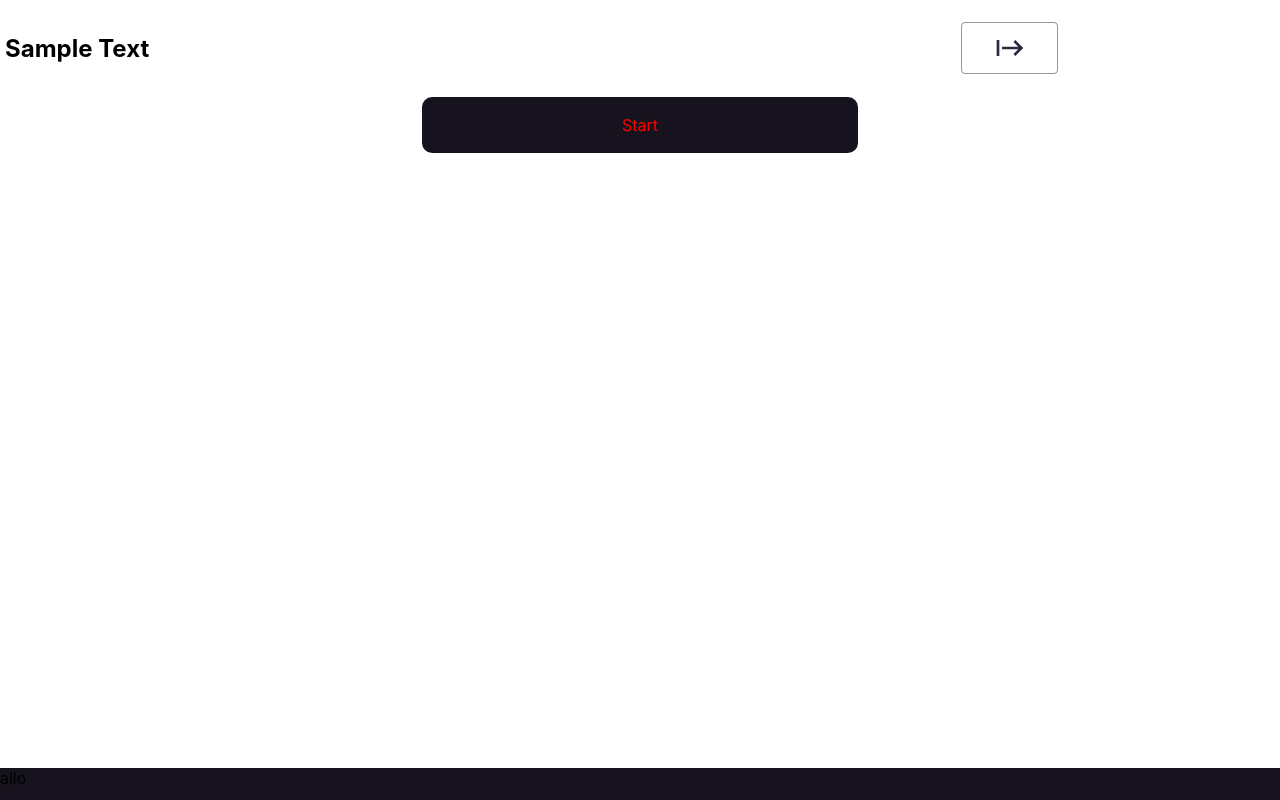
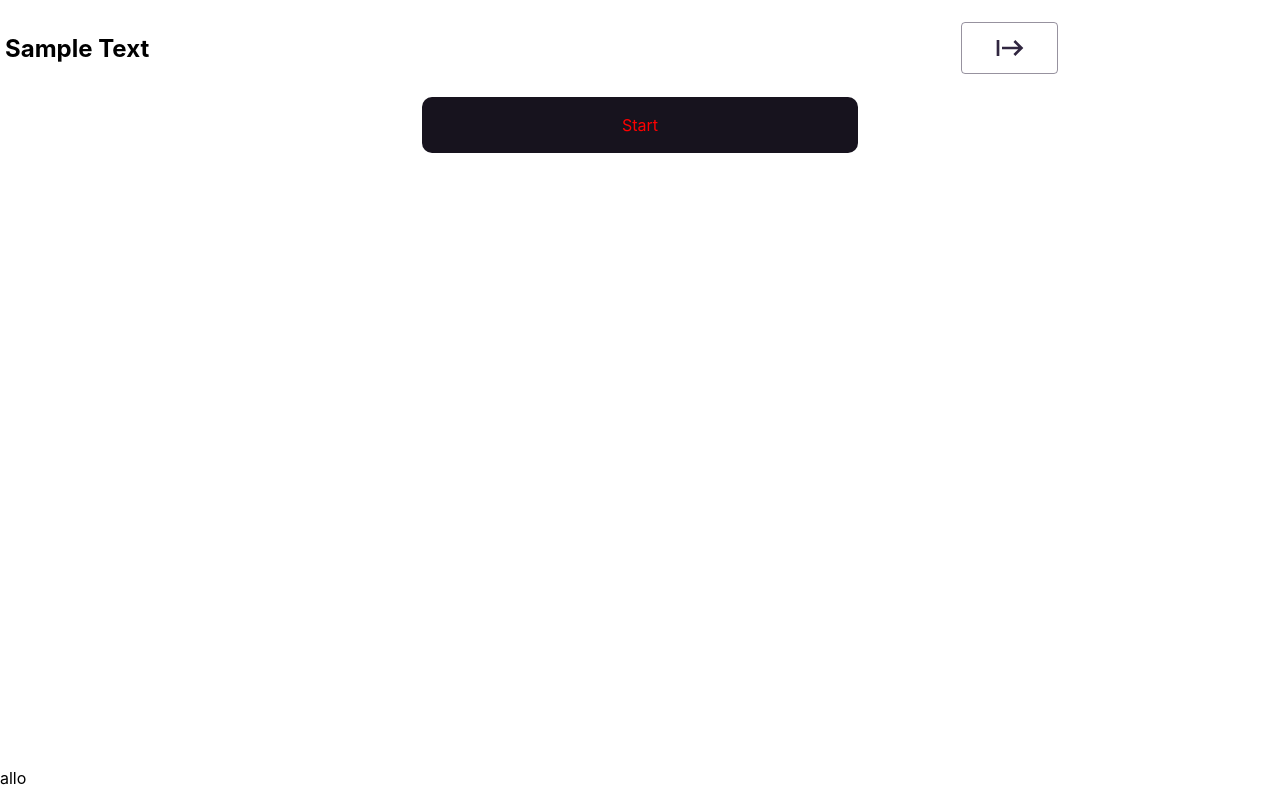
Before and after one commit to ja-me-ch/Anime-Trivia-Game, a Next.js app: page / in a window 1280 px wide. Built offline with nearby package versions, Linux system fonts and the light colour scheme.

Commit message:
updated theme logic

```diff
--- a/components/AnimeTriviaGame.js
+++ b/components/AnimeTriviaGame.js
@@ -1,9 +1,8 @@
 import React, { useContext } from 'react';
 // import styled from '@emotion/styled';
-import {styled, ThemeProvider, createTheme} from '@mui/material/styles'
+import { styled, useTheme } from '@mui/material/styles'
 import { AnimeTriviaGameContext, AnimeTriviaGameProvider } from '../contexts/AnimeTriviaGameContext';
 import { QuestionAndAnswerProvider } from '../contexts/QuestionAndAnswerContext';
-import theme from '../helper-functions/theme';
 import TopBar from './Stage/TopBar';
 import CenterBar from './Stage/CenterBar';
 
@@ -27,23 +26,22 @@ const CenterContainer = styled('div')(() => ({
 }));
 
 function AnimeTriviaGame() {
+    const theme = useTheme();
     return (
         <AnimeTriviaGameProvider>
             <QuestionAndAnswerProvider>
-            <ThemeProvider theme={theme}>
                 <RootStyle>
                     <TopBar />
 
                     <CenterBar />
 
                     <footer style={{
-                            background: theme.palette.primary.dark,
+                        background: 'primary.dark',
                         height: '2em'
                     }}>
                         allo
                     </footer>
                 </RootStyle>
-                </ThemeProvider>
             </QuestionAndAnswerProvider>
         </AnimeTriviaGameProvider>
     )
--- a/components/QuestionPanel/Answer.js
+++ b/components/QuestionPanel/Answer.js
@@ -48,7 +48,7 @@ const AnswerText = styled('div')((props) => ({
 }))
 
 function Answer(props) {
-    const { text, isCorrect, letter, index, disableAnswering, clicked, toggleClicked, customChildren } = props;
+    const { text, isCorrect, letter, index, disableAnswering, clicked, toggleClicked, customChildren, selectedTheme } = props;
     const theme = useTheme();
 
     const handleOnClick = function () {
@@ -57,12 +57,12 @@ function Answer(props) {
 
     const getColor = function () {
         if (disableAnswering) {
-            if (isCorrect) return [theme.palette.success.main];
-            if (clicked) return [theme.palette.error.main];
-            else return [theme.palette.primary.dark];
+            if (isCorrect) return [theme.palette[selectedTheme.value].success.main];
+            if (clicked) return [theme.palette[selectedTheme.value].error.main];
+            else return [theme.palette[selectedTheme.value].primary.dark];
         }
         else {
-            return [theme.palette.primary.main, theme.palette.primary.light, theme.palette.primary.dark]
+            return [theme.palette[selectedTheme.value].primary.main, theme.palette[selectedTheme.value].primary.light, theme.palette[selectedTheme.value].primary.dark]
         }
     }
     return (
--- a/components/QuestionPanel/QuestionPanel.js
+++ b/components/QuestionPanel/QuestionPanel.js
@@ -103,7 +103,7 @@ const NextButtonContainer = styled('div')((props) => ({
 
 
 function QuestionPanel() {
-    const { profiles, questionHistory, commonList, showRightBar, toggleRightBar } = useContext(AnimeTriviaGameContext);
+    const { profiles, questionHistory, commonList, showRightBar, toggleRightBar, selectedTheme } = useContext(AnimeTriviaGameContext);
 
     const { currentQuestion, setCurrentQuestion, questionNumber, getNextQuestion, disableAnswering, clicked, toggleClicked, buttonStatus } = useContext(QuestionAndAnswerContext);
 
@@ -133,6 +133,7 @@ function QuestionPanel() {
         */
         //    console.log(questionHistory[questionNumber]);
         setCurrentQuestion(questionHistory.value[questionNumber]);
+
     }, [questionNumber, disableAnswering])
 
     const setCommonUserCount_Select = function () {
@@ -146,7 +147,13 @@ function QuestionPanel() {
             <CommonUserCount_Select
                 value={commonUserCount}
                 onChange={(e) => {
-                    setCommonUserCount(e.target.value)
+                    setCommonUserCount(e.target.value);
+                    if (selectedTheme.value === 'dark') {
+                        selectedTheme.update('light');
+                    }
+                    else {
+                        selectedTheme.update('dark');
+                    }
                 }}
                 sx={
                     {
@@ -224,7 +231,8 @@ function QuestionPanel() {
                     isCorrect={a.isCorrect}
                     letter={letters[index]}
                     index={index}
-                    colors={getAnswerColor()}
+                    // colors={getAnswerColor()}
+                    selectedTheme={selectedTheme}
                     clicked={clicked[index]}
                     disableAnswering={disableAnswering} //Whether the button should be disabled
                     toggleClicked={toggleClicked} //Toggles the disabled state and more
--- a/contexts/AnimeTriviaGameContext.js
+++ b/contexts/AnimeTriviaGameContext.js
@@ -15,6 +15,9 @@ export function AnimeTriviaGameProvider(props) {
     //Menu/UI states
     const [showRightBar, setShowRightBar] = useState(true);
     const [showLeftBar, setShowLeftBar] = useState(false);
+
+    //ThemeContext
+    const [selectedTheme, setSelectedTheme] = useState('dark');
 
     const AddProfile = function (data) { //New Add Profile
         const doesProfileExist = profiles.some((e) => (e.id) === data.profile.id);
@@ -110,6 +113,8 @@ export function AnimeTriviaGameProvider(props) {
                 newQuestionHistory.push(res);
                 setQuestionHistory(newQuestionHistory);
             })
+
+
     }
 
     const toggleRightBar = function () {
@@ -170,7 +175,10 @@ export function AnimeTriviaGameProvider(props) {
                     update: updateQuestionHistory,
                     score: getQuestionHistory
                 },
-
+                selectedTheme: {
+                    value: selectedTheme,
+                    update: setSelectedTheme
+                },
                 GenerateNewQuestion,
                 toggleRightBar,
                 toggleLeftBar,
--- a/helper-functions/theme.js
+++ b/helper-functions/theme.js
@@ -3,6 +3,46 @@ import { createTheme } from "@mui/material/styles";
 const theme = createTheme({
     palette: {
         mode: 'dark',
+        dark: {
+            primary: {
+                main: '#482E73',
+                light: '#7047B3',
+                dark: '#180F26',
+                contrastText: '#ffffff',
+            },
+            error: {
+                main: '#794F4F',
+                // light: '',
+                // dark: '',
+                contrastText: '#ffffff',
+            },
+            success: {
+                main: '#5A895D',
+                // light: '',
+                // dark: '',
+                contrastText: '#ffffff',
+            }
+        },
+        light: {
+            primary: {
+                main: '#3C5375',
+                light: '#5C80B5',
+                dark: '#151D29',
+                contrastText: '#ffffff',
+            },
+            error: {
+                main: '#794F4F',
+                // light: '',
+                // dark: '',
+                contrastText: '#ffffff',
+            },
+            success: {
+                main: '#5A895D',
+                // light: '',
+                // dark: '',
+                contrastText: '#ffffff',
+            }
+        },
         primary: {
             main: '#302640',
             light: '#534070',
@@ -21,7 +61,8 @@ const theme = createTheme({
             // dark: '',
             contrastText: '#ffffff',
         }
-    }
+    },
+
 });
 
 export default theme;
--- a/pages/index.js
+++ b/pages/index.js
@@ -1,8 +1,12 @@
+import { ThemeProvider } from '@mui/material';
 import React from 'react';
 import AnimeTriviaGame from '../components/AnimeTriviaGame';
+import theme from '../helper-functions/theme';
 
 export default function Home(props) {
   return (
-    <AnimeTriviaGame />
+    <ThemeProvider theme={theme}>
+      <AnimeTriviaGame />
+    </ThemeProvider>
   )
 }
```
Lines whose indentation alone changed are shown as unchanged.
